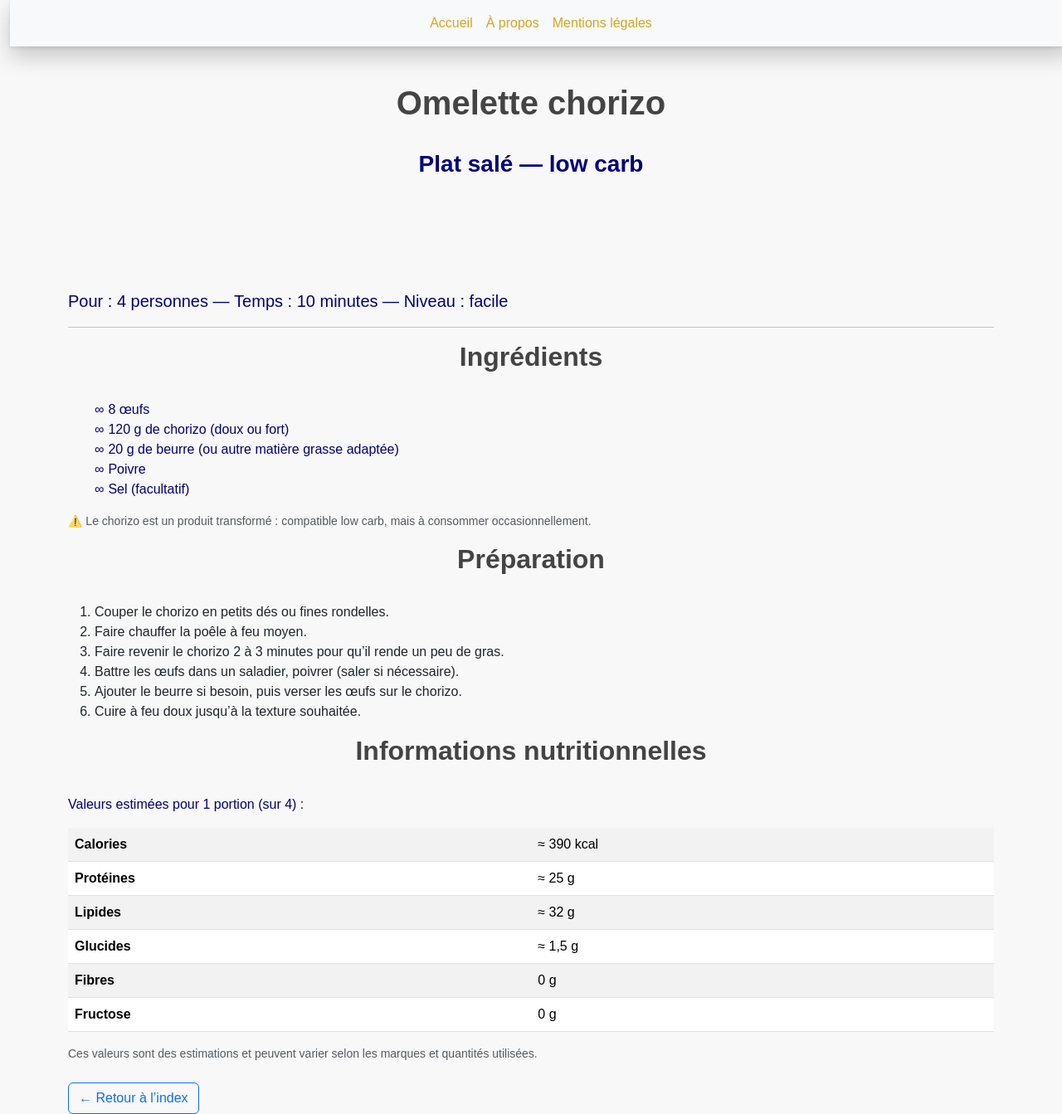
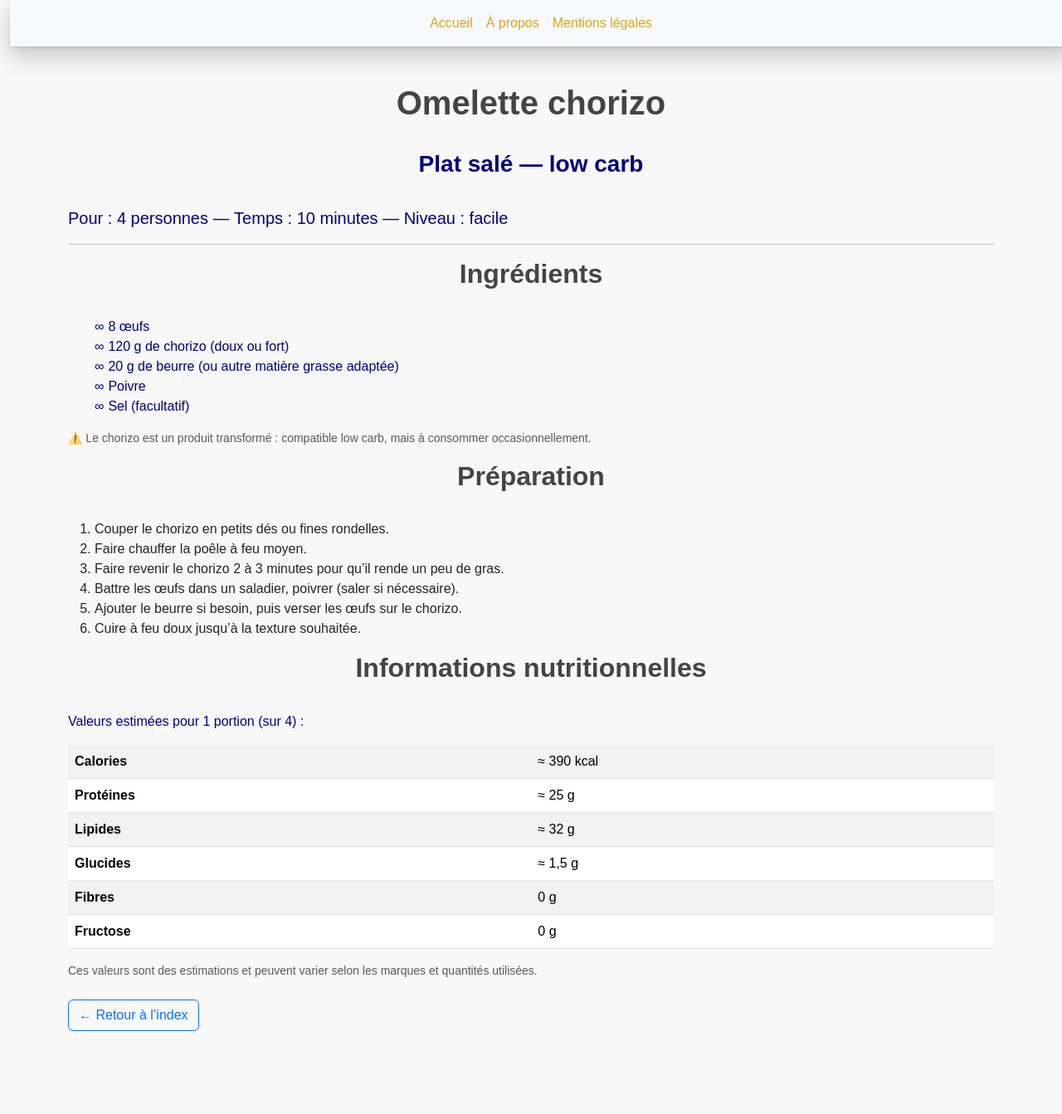
Before and after one commit to laurie-boissay/laurie-boissay.github.io, a Jekyll site: the page built from recettes/omelette-chorizo.html, in a window 1280 px wide and 1343 px high. Shown: the whole window at 83% size. Built offline with Jekyll 4.4.1, drawn with Linux system fonts in a browser that asks for light colours.

Commit message:
Update omelette-chorizo.html
layout

```diff
--- a/recettes/omelette-chorizo.html
+++ b/recettes/omelette-chorizo.html
@@ -1,16 +1,11 @@
 ---
+layout: recipe
 title: "Omelette chorizo — Recettes low carb"
-description: "Omelette chorizo low carb, simple et rapide"
+description: "Omelette chorizo low carb, simple et rapide, pour 4 personnes."
 recipe_title: "Omelette chorizo"
 recipe_subtitle: "Plat salé — low carb"
----
 
-
-<!DOCTYPE html>
-<html lang="fr">
-<head>
-  {% include head.html %}
-  <!-- Données structurées (SEO) -->
+extra_head: |
   <script type="application/ld+json">
   {
     "@context": "https://schema.org",
@@ -29,16 +24,7 @@ recipe_subtitle: "Plat salé — low carb"
     ]
   }
   </script>
-</head>
-
-<body class="container-fluid">
-
-{% include recipe-header.html %}
-{% include navbar.html %}
-
-  <main>
-    <section class="marge">
-      <div class="container">
+---
 
 <p class="lead">
   <strong>Pour :</strong> 4 personnes —
@@ -90,14 +76,3 @@ recipe_subtitle: "Plat salé — low carb"
 <p class="small text-muted">
   Ces valeurs sont des estimations et peuvent varier selon les marques et quantités utilisées.
 </p>
-
-        {% include footer.html %}
-
-
-      </div>
-    </section>
-  </main>
-
-  {% include scripts.html %}
-</body>
-</html>
```
Lines whose indentation alone changed are shown as unchanged.
